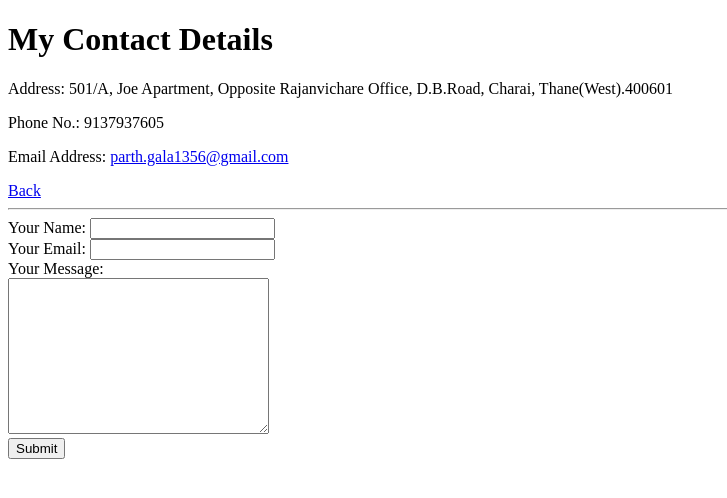
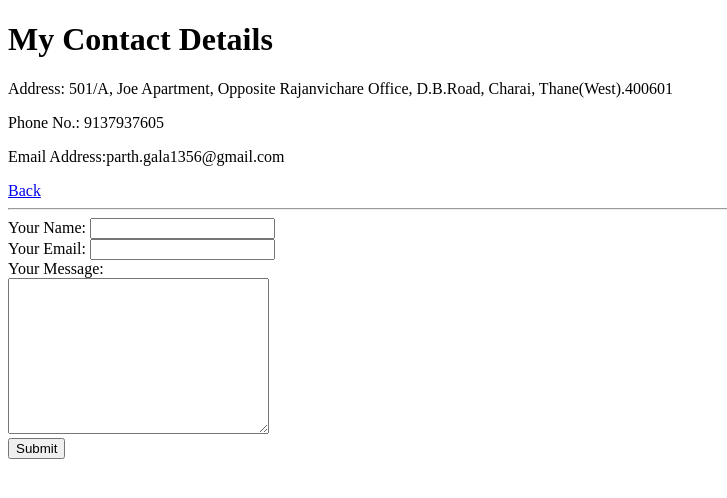
Before and after one commit to parthgala1/cv, a plain HTML site: page Contact.html in a window 1280 px wide. Shown: the whole page, without its empty margins (0-727 px from the left). Drawn offline with Linux system fonts and the light colour scheme.

Commit message:
Changed email addres

```diff
--- a/Contact.html
+++ b/Contact.html
@@ -8,7 +8,7 @@
     <h1>My Contact Details</h1>
     <p>Address: 501/A, Joe Apartment, Opposite Rajanvichare Office, D.B.Road, Charai, Thane(West).400601</p>
     <p>Phone No.: 9137937605</p>
-    <p>Email Address: <a href="https://mail.google.com/mail/u/0/#inbox?compose=CllgCKCGDckpkhBMgjKXmbLpPpBNgjmwcjcWPfDVjvScJqfHzmjZpTCxvptxktKRVfTJrRWSpsB">parth.gala1356@gmail.com</a></p>
+    <p>Email Address:parth.gala1356@gmail.com</p>
     <a href="index.html">Back</a>
     <hr>
     <form class="" action="mailto:parth.gala1356@gmail.com" method="post" enctype="
```
